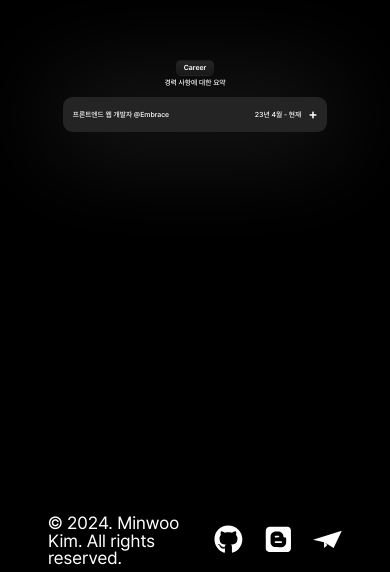
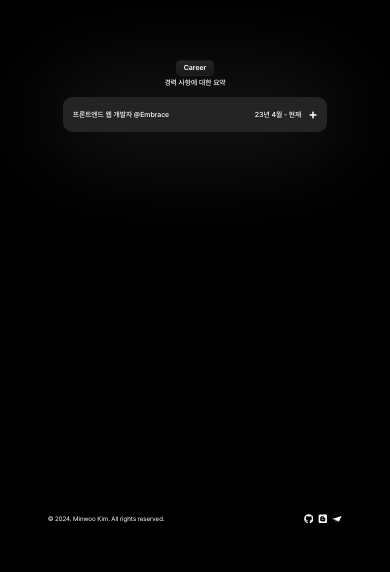
Before and after one commit to owni14/owni14.me, a Next.js app: page / in a window 390 px wide. Shown: the part 2814-3386 px from the top of the page. After the commit the page ends 3344 px from the top, so only its background shows below. Built offline with nearby package versions, Linux system fonts and the light colour scheme.

Commit message:
[Fix] main logo 클릭 시, history 값 변경 및 footer 반응형 구현

```diff
--- a/app/_components/_layout/Header.tsx
+++ b/app/_components/_layout/Header.tsx
@@ -61,7 +61,6 @@ const Header = () => {
     /** Logo click */
     const onClickLogo = (e: React.SyntheticEvent) => {
         e.preventDefault();
-        history.pushState(null, "", "/portfolio");
         window.scrollTo({ behavior: "smooth", top: 0 });
     };
 
--- a/app/_components/_layout/styles.scss
+++ b/app/_components/_layout/styles.scss
@@ -206,6 +206,38 @@
                 fill: rgba(217, 217, 217, 0.7);
                 transition: all 0.4s ease-in-out;
             }
+            @include responsive(desktop) {
+                width: 1.4rem;
+                height: 1.4rem;
+            }
+            @include responsive(tablet) {
+                width: 1rem;
+                height: 1rem;
+            }
+            @include responsive(mobile-l) {
+                width: 0.6rem;
+                height: 0.6rem;
+            }
+        }
+        @include responsive(desktop) {
+            gap: 1rem;
+        }
+        @include responsive(tablet) {
+            gap: 0.7rem;
+        }
+        @include responsive(mobile-l) {
+            gap: 0.3rem;
         }
     }
+    @include responsive(desktop) {
+        font-size: 0.8rem;
+    }
+    @include responsive(tablet) {
+        font-size: 0.6rem;
+    }
+    @include responsive(mobile-l) {
+        font-size: 0.4rem;
+    }
+    @include responsive(mobile) {
+    }
 }
```
